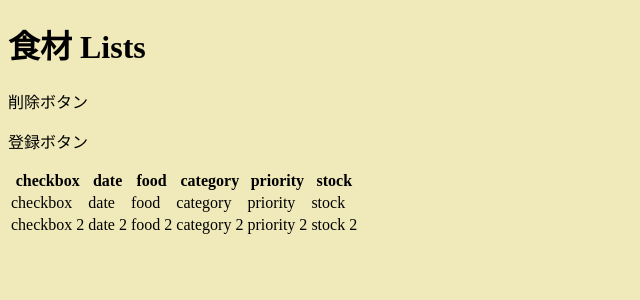
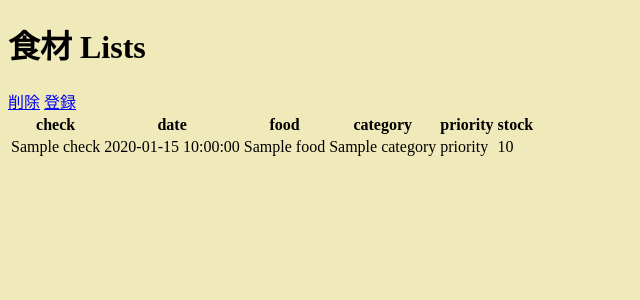
Before and after one commit to annakoza12th/flask_koza12th_group2, a Flask app: template templates/lists.html in a window 1280 px wide. Shown: the part 32-332 px from the top of the page, without its empty margins (0-640 px from the left). Run offline with Flask 2, Linux system fonts and the light colour scheme; the template is opened without the code that fills it: most values are stand-ins (such as "Sample title", 1, 10 or a date in 2020).

Commit message:
listページ：DB接続

```diff
--- a/app.py
+++ b/app.py
@@ -34,10 +34,16 @@ def register_post():
 
 
 @app.route('/list')
-def list():
-    return render_template('lists.html')
-
-
+def food_list():
+    conn = sqlite3.connect("food_tracking.db")
+    c = conn.cursor()
+    c.execute("SELECT * from lists;")
+    food_lists = []
+    for row in c.fetchall():
+        food_lists.append({"check":row[5], "id":row[0], "date":row[1], "food":row[2], "category":row[3], "stock":row[4]})
+    print(food_lists)
+    c.close
+    return render_template('lists.html', food_lists=food_lists)
 
 
 
--- a/templates/lists.html
+++ b/templates/lists.html
@@ -7,14 +7,15 @@
         <div class="food-header">
             <h1>食材 Lists</h1>
 
-            <P>削除ボタン</P>
-            <p>登録ボタン</p>
+            <a href="#" class="btn">削除</a>
+            <a href="#" class="btn">登録</a>
         </div>
+
         <div class="container">
             <table class="table">
                 <thead>
                     <tr>
-                        <th>checkbox</th>
+                        <th>check</th>
                         <th>date</th>
                         <th>food</th>
                         <th>category</th>
@@ -24,22 +25,16 @@
                 </thead>
 
                 <tbody>
+                    {% for item in food_lists %}
                     <tr>
-                        <td>checkbox</td>
-                        <td>date</td>
-                        <td>food</td>
-                        <td>category</td>
+                        <td>{{item.check}}</td>
+                        <td>{{item.date}}</td>
+                        <td>{{item.food}}</td>
+                        <td>{{item.category}}</td>
                         <td>priority</td>
-                        <td>stock</td>
+                        <td>{{item.stock}}</td>
                     </tr>
-                    <tr>
-                        <td>checkbox 2</td>
-                        <td>date 2</td>
-                        <td>food 2</td>
-                        <td>category 2</td>
-                        <td>priority 2</td>
-                        <td>stock 2</td>
-                    </tr>
+                    {% endfor %}
                 </tbody>
             </table>
         </div>
```
